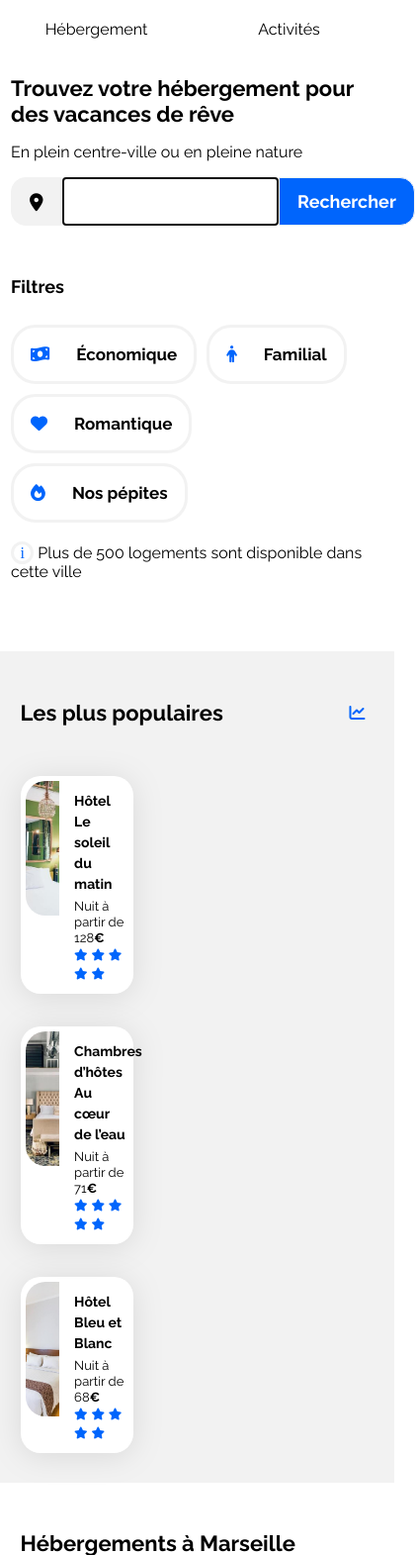
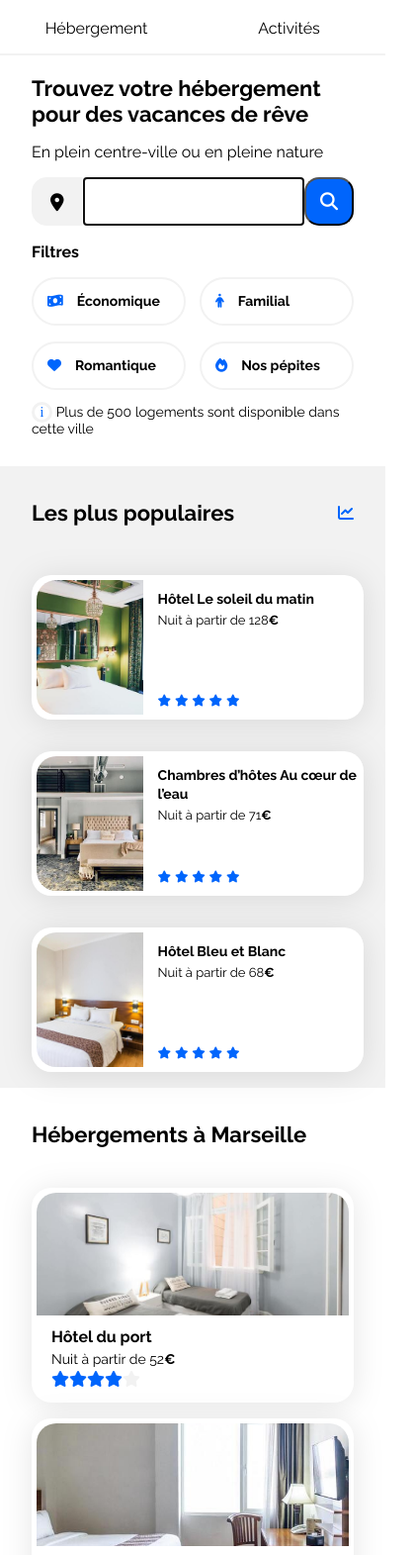
Before and after one commit to Simon-LM/OC_P3_booki, a plain HTML site: page index.html in a window 390 px wide. Shown: the part 38-1609 px from the top of the page at 99% size, 420 px wide, since content can reach past the window. Drawn offline with Linux system fonts and the light colour scheme.

Commit message:
almost finished

```diff
--- a/css/style.css
+++ b/css/style.css
@@ -53,15 +53,6 @@ aside {
     /* flex-wrap: wrap; */
 }
 
-footer {
-    display: flex;
-    justify-content: space-between; /* modifier */
-    background-color: var(--main-bg-color);
-    border-radius: 20px;
-    padding: 30px;
-    box-sizing: border-box;
-}
-
 h1, h2 {
     /* font-weight: 700; */
     font-size: 22px;
@@ -69,36 +60,33 @@ h1, h2 {
 }
 
 h3 {
-    /* font-weight: 700; */
+    font-size: 16px;
+    line-height: 19px;
+}
+
+h4 {
     font-size: 18px;
     line-height: 21px;
 }
 
-h4 {
+
+h5 {
+    /* font-weight: 700; */
+    font-size: 16px;
+    line-height: 19px;
+}
+
+p {
     font-weight: 400;
     font-size: 16px;
     line-height: 19px;
 }
 
-h5 {
-    /* font-weight: 700; */
-    font-size: 16px;
-    line-height: normal;
-}
+/* Nuit à partir de 52€
+font-size: 14px;
+line-height: 16px; */
 
-p {
-    font-weight: 400;
-    font-size: 14px;
-    line-height: 16px;
-}
 
-/*
-Footer/Link
-font-family: 'Raleway';
-font-style: normal;
-font-weight: 400;
-font-size: 16px;
-line-height: 19px; */
 
 
 ul {
@@ -187,6 +175,24 @@ nav {
 }
 
 
+
+
+
+/* .formulaire_et_filtre div form {
+    display: flex;
+
+    justify-content: left;
+} */
+
+
+.formulaire{
+    width: 40%;
+}
+
+
+
+
+
 /*** Formulaire ***/
 
 
@@ -198,8 +204,24 @@ form {
     margin: auto;
     font-size: 18px;
     font-weight: 700;
-    height: 50px
+    height: 50px;
+    /* width: 50vw; */
+    /* justify-self: left; */
 }
+
+form input {
+    /* display: flex; */
+    /* flex-flow: row; */
+    width: 100%;
+}
+
+/*
+form input {
+    display: flex;
+    flex-flow: row;
+    width: 25vw;
+} */
+
 
 label {
     display: flex;
@@ -224,23 +246,46 @@ label {
     color: black;
 }
 
+.fa-magnifying-glass {
+    width: 14px;
+    height: 18px;
+    color: white;
+}
+
 input {
     border: 1px solid #F2F2F2;
     font-size: 18px;
     font-weight: 700;
     /* height: 3,063em; */
     height: 49px;
+    /* width: 30vw; */
 }
 
-/* button {
-    background-color: #0065FC;
+button {
+    background-color: var(--main-color);
     border-radius: 0px 15px 15px 0px;
     font-size: 18px;
     font-weight: 700;
     height: 49px;
-    padding: 0.4em;
+    margin: 0em;
+    padding-top: 0em;
+    padding-left: 1em;
+    padding-right: 1em;
+    align-items: center;
+    text-align: center;
     color: white;
-} */
+}
+
+form button span {
+    display: inline;
+}
+
+
+.fa-magnifying-glass {
+    display: none;
+}
+
+
 
 .button_recherche {
     background-color: #0065FC;
@@ -284,6 +329,14 @@ input {
     flex-wrap: wrap;
     align-items: center;
     margin-top: 2em;
+    gap: 10px;
+}
+
+.filter-four {
+    display: flex;
+    flex-direction: row;
+    flex-wrap: wrap;
+    align-items: center;
     gap: 10px;
 }
 
@@ -333,11 +386,38 @@ input {
 
 /***** FOOTER *****/
 
+
+footer {
+    display: flex;
+    flex-direction: row;
+    background-color: var(--main-bg-color);
+    border-radius: 20px;
+    padding: 1em 2em;
+    margin-bottom: 2em;
+}
+
+.footer_table {
+    /* width: 33%; */
+    width: calc(100% / 3);
+}
+
+
+
 /* footer_links {
     font-weight: 400;
     font-size: 16px;
     line-height: 19px;
 } */
+
+
+/*
+Footer/Link
+font-family: 'Raleway';
+font-style: normal;
+font-weight: 400;
+font-size: 16px;
+line-height: 19px; */
+
 
 
 
@@ -367,7 +447,7 @@ input {
 }
 
 .card-title {
-    font-size: 16px;
+    /* font-size: 16px; */
 }
 
 .euro {
@@ -378,10 +458,15 @@ input {
     color: var(--main-bg-color)
 }
 
+
+
+
+
 /****** Hebergements And Populaires ***********/
 .hebergements-and-populaires {
     display: flex;
     justify-content: space-between;
+    /* height: 100%; */
 }
 
 .hebergements-and-populaires section {
@@ -389,6 +474,8 @@ input {
     /* border-radius: 20px; */
     /* padding: 30px; */
     /* box-sizing: border-box; */
+    height: 100%;
+    padding: 1em 2em;
 }
 
 /****** Hebergements ***********/
@@ -396,7 +483,6 @@ input {
     width: 65%;
     background-color: var(--main-bg-color);
     border-radius: 20px;
-    padding: 30px;
     box-sizing: border-box;
 }
 
@@ -424,20 +510,14 @@ input {
     margin-bottom: 1em;
 }
 
-/*
+/* H5 ou H4 ?
 Hôtel du port
 font-family: 'Raleway';
 font-style: normal;
 font-weight: 700;
 font-size: 16px;
-line-height: 19px;
+line-height: 19px; */
 
-Nuit à partir de 52€
-font-family: 'Raleway';
-font-style: normal;
-font-weight: 400;
-font-size: 14px;
-line-height: 16px; */
 
 .card_hebergement_photo {
     /* object-fit: fill; */
@@ -448,10 +528,32 @@ line-height: 16px; */
 }
 
 .card_hebergement_text {
+    /* font-size: 14px; */
+    /* line-height: 16px; */
     padding-left: 15px;
-    line-height: 0px;
+    /* line-height: 0px; */
+}
 
+
+.hebergements_card_order .card-title{
+    /* margin: 0em; */
+    margin-top: 0.5em;
+    margin-bottom: 0.3em;
 }
+
+
+.hebergements_card_order .card-subtitle{
+    margin-right: 0em;
+    margin-left: 0em;
+    margin-top: 0em;
+    margin-bottom: 0.1em ;
+}
+
+/*
+.hebergement-cards .card-subtitle{
+    margin: 0em;
+} */
+
 .stars {
     width: 81px;
     height: 13.25px;
@@ -466,7 +568,7 @@ line-height: 16px; */
 }
 
 .afficher_plus {
-    padding-top: 2em;
+    /* padding-top: 2em; */
     line-height: 0px;
     font-weight: 700;
     font-size: 18px;
@@ -479,7 +581,6 @@ line-height: 16px; */
     /* flex-wrap: wrap; */
     background-color: var(--main-bg-color);
     border-radius: 20px;
-    padding: 30px;
     box-sizing: border-box;
 }
 
@@ -497,7 +598,8 @@ line-height: 16px; */
 
 .populaires-cards .card {
     display: flex;
-    margin-top: 33px;
+    /* margin-top: 33px; */
+    margin-top: 2em;
 }
 
 .populaires-cards img {
@@ -581,6 +683,20 @@ line-height: 19px; */
 
 /* Medium devices (tablets) [ less/equal than 1024px at 1440 px] */
 @media (max-width: 1024px) {
+
+    .formulaire{
+        width: 60%;
+    }
+
+
+
+
+
+
+
+
+
+
     .hebergements-and-populaires {
         flex-direction: column;
     }
@@ -621,10 +737,37 @@ line-height: 19px; */
 /* Small devices (phones)[less than 768px at 320 px] */
 @media (max-width: 767.98px) {
 
+
+h4 {
+    font-weight: 400;
+    font-size: 16px;
+    line-height: 19px;
+}
+
+h5 {
+    /* line-height: 19px; */
+}
+
+
+
+
+
+
+p {
+    font-weight: 400;
+    font-size: 14px;
+    line-height: 16px;
+}
+
+
+
+
+
     .main-container {
         /* width: 100%; */
         /* max-width: 1440px; */
-        padding: 0% 0%;
+        padding: 0 0;
+        /* margin-bottom: 0em; */
         /* box-sizing: border-box; */
     }
 
@@ -664,6 +807,7 @@ line-height: 19px; */
         padding-bottom: 1em;
         margin-left: 0em;
         margin-right: 0em;
+        border-bottom: 2px solid var(--main-bg-color);
     }
 
     .menu_link:hover {
@@ -677,18 +821,179 @@ line-height: 19px; */
 
 
     .formulaire_et_filtre {
-        margin: 0% 5%;
+        /* width: 100%; */
+        /* margin: 0 5%; */
+        margin: 0em 2em;
+        /* padding: 5em 0em; */
     }
 
-    .filter {
+
+
+    /*** FORMULAIRE ***/
+
+
+    .formulaire{
+        width: 100%;
+    }
+
+    form {
         display: flex;
+        flex-direction: row;
+        align-items: center;
+        vertical-align: middle;
+        margin: auto;
+        font-size: 18px;
+        font-weight: 700;
+        height: 50px
+    }
+
+    /* label {
+        display: flex;
+        align-items: center;
+    } */
+
+    /* .search_icon {
+        border-radius: 15px 0px 0px 15px;
+        padding-top: 0.4em;
+        padding-bottom: 0.4em;
+        padding-left: 1em;
+        padding-right: 1em;
+        border: 1px solid #F2F2F2;
+        background-color: #F2F2F2;
+        height: 33px;
+    } */
+
+    /* .fa-location-dot {
+        width: 14px;
+        height: 18px;
+        color: black;
+    } */
+
+    .fa-magnifying-glass {
+        display: block;
+        width: 14px;
+        height: 18px;
+        color: white;
+    }
+
+    form button span {
+        display: none;
+    }
+
+
+    /* input {
+        border: 1px solid #F2F2F2;
+        font-size: 18px;
+        font-weight: 700;
+        height: 3,063em;
+        height: 49px;
+    }  */
+
+    button {
+        /* background-color: #0065FC; */
+        border-radius: 15px;
+        font-size: 18px;
+        height: 49px;
+        margin: 0em;
+        padding-top: 0em;
+        padding-left: 0.8em;
+        padding-right: 1em;
+    }
+
+
+    /*** FILTER ***/
+
+
+
+    .filter-block {
+        width: 100%;
+        display: flex;
+        /* flex-wrap: nowrap; */
+        flex-direction: column;
+        align-items: start;
+        /* flex-wrap: nowrap; */
+        /* align-items: center; */
+        margin-top: 0em;
+        /* padding: 0; */
+        /* margin: 0; */
+        gap: 0em;
+    }
+
+    .filter-four {
+        width: 100%;
+        display: flex;
+        flex-direction: column;
+        align-items: start;
+        gap: 1em;
+    }
+
+    .filter-pair {
+        width: 100%;
+        display: flex;
+        flex-direction: row;
         flex-wrap: wrap;
-        align-items: center;
-        margin-top: 2em;
-        gap: 10px;
-        height: 50px;
-        font-weight: 700;
+        justify-content: space-between;
+        /* align-items: center; */
+        gap: 0em;
     }
+
+    .filter-buttons {
+        /* flex-flow: nowrap; */
+        /* white-space: nowrap; */
+        font-size: 14px;
+        line-height: 16px;
+        width: calc(50% - 0.5em );
+        justify-content: left ;
+        /* align-items: center; */
+        /* padding: 1em; */
+        gap: 0px;
+        border: 2px solid #F2F2F2;
+        /* background-color: white; */
+        /* color: black; */
+        /* border-radius: 25px; */
+
+    }
+
+    .filter_icons {
+         /* width: 22px; */
+        /* height: 22px; */
+    }
+
+
+    /* Filter */
+
+    /* padding: 4px 19px; */
+
+
+    /* width: 162.5px; */
+    /* height: 50px; */
+
+    /* border: 2px solid #D9D9D9; */
+    /* border-radius: 25px; */
+
+
+    /* Vector */
+    /* position: absolute; */
+    /* width: 22px; */
+    /* height: 18.33px; */
+    /* left: calc(50% - 22px/2); */
+    /* top: calc(50% - 18.33px/2 + 0.17px); */
+
+
+
+
+
+
+
+
+
+
+
+
+
+
+
+
 
     .card {
         width: 100%;
@@ -698,6 +1003,7 @@ line-height: 19px; */
         display: flex;
         flex-direction: column-reverse;
         /* justify-content: space-between; */
+
     }
 
     .hebergements {
@@ -705,6 +1011,16 @@ line-height: 19px; */
         background-color: unset;
         /* padding: 0em; */
     }
+
+    .afficher_plus {
+        padding-top: 0em;
+        /* line-height: 0px; */
+        /* font-weight: 700; */
+        /* font-size: 18px; */
+    }
+
+
+
 
     /* .titre_hebergement {
         padding-bottom: 1em;
@@ -742,8 +1058,12 @@ line-height: 19px; */
 
     aside {
         width: 100%;
+        margin-top: 1em;
     }
 
+    .populaires-cards .card {
+        width: 100%;
+    }
 
     .populaires {
         /* padding: 0em; */
@@ -754,7 +1074,6 @@ line-height: 19px; */
         /* flex-direction: column;  */
         /* justify-content: space-between; */
     }
-
 
     .populaires-cards {
         display: flex;
@@ -800,8 +1119,13 @@ line-height: 19px; */
 
 
 
+    footer {
+        flex-direction: column;
+    }
 
-
+    .footer_table {
+        width: 100%;
+    }
 }
 
 /* Too Small devices [less than 320 px]*/
--- a/index.html
+++ b/index.html
@@ -31,27 +31,28 @@
             <div class="formulaire_et_filtre">
                 <h1>Trouvez votre hébergement pour des vacances de rêve</h1>
                 <p class="sous_titre_header">En plein centre-ville ou en pleine nature</p>
-                <form method="get" action="" >
+                <div class="formulaire">
+                    <form method="get" action="">
                         <label class="search_icon"><i class="fa-solid fa-location-dot"></i></label>
                         <input type="search" name="ville" id="rechercher" autofocus required>
-                    <!-- <button for="rechercher">Rechercher</button> -->
-                    <input type="submit" value="Rechercher" class="button_recherche">
+                        <button for="rechercher"><i class="fa-solid fa-magnifying-glass"></i><span>Rechercher</span></button>
                     </form>
+                </div>
                 <div class="filter-block">
                     <h3>Filtres</h3>
+                    <div class="filter-four">
                         <div class="filter-pair">
-                        <div class="filter-pair">
-                            <button class="filter-buttons"><i class="fa-solid fa-money-bill-wave"></i>Économique</button>
-                            <button class="filter-buttons"><i class="fa-solid fa-person"></i>Familial</button>
+                            <button class="filter-buttons"><i class="fa-solid fa-money-bill-wave filter_icons"></i>Économique</button>
+                            <button class="filter-buttons"><i class="fa-solid fa-person filter_icons"></i>Familial</button>
                         </div>
                         <div class="filter-pair">
-                            <button class="filter-buttons"><i class="fa-solid fa-heart"></i>Romantique</button>
-                            <button class="filter-buttons"><i class="fa-solid fa-fire"></i>Nos pépites</button>
+                            <button class="filter-buttons"><i class="fa-solid fa-heart filter_icons"></i>Romantique</button>
+                            <button class="filter-buttons"><i class="fa-solid fa-fire filter_icons"></i>Nos pépites</button>
                         </div>
                     </div>
                 </div>
                 <div>
-                    <h4><span class="info">i</span> Plus de 500 logements sont disponible dans cette ville</h4>
+                    <p><span class="info">i</span> Plus de 500 logements sont disponible dans cette ville</p>
                 </div>
             </div>
 
@@ -63,8 +64,8 @@
                         <article class="card card_hebergement"><a href="#">
                             <img class="card_hebergement_photo" src="/images/hebergements/fred-kleber.jpg" alt="Photo hotêl du port">
                             <div class="card_hebergement_text">
-                                <h5>Hôtel du port</h5>
-                                <p>Nuit à partir de 52€</p>
+                                <h3 class="card-title">Hôtel du port</h3>
+                                <p class="card-subtitle">Nuit à partir de 52<span class="euro">€</span></p>
                                 <span class="stars"><i class="fa-solid fa-star fa-star_blue"></i><i class="fa-solid fa-star fa-star fa-star_blue"></i><i class="fa-solid fa-star fa-star fa-star_blue"></i><i class="fa-solid fa-star fa-star fa-star_blue"></i><i class="fa-solid fa-star fa-star_grey"></i></span>
                             </div>
                             </a>
@@ -72,8 +73,8 @@
                         <article class="card card_hebergement"><a href="#">
                             <img class="card_hebergement_photo" src="/images/hebergements/febrian-zakaria.jpg" alt="Photo hotêl du port">
                             <div class="card_hebergement_text">
-                                <h5>Hôtel Chez Amina</h5>
-                                <p>Nuit à partir de 96€</p>
+                                <h3 class="card-title">Hôtel Chez Amina</h3>
+                                <p class="card-subtitle">Nuit à partir de 96€</p>
                                 <span class="stars"><i class="fa-solid fa-star fa-star_blue"></i><i class="fa-solid fa-star fa-star fa-star_blue"></i><i class="fa-solid fa-star fa-star fa-star_blue"></i><i class="fa-solid fa-star fa-star fa-star_blue"></i><i class="fa-solid fa-star fa-star_grey"></i></span>
                             </div>
                             </a>
@@ -81,8 +82,8 @@
                         <article class="card card_hebergement"><a href="#">
                             <img class="card_hebergement_photo" src="/images/hebergements/reisetopia.jpg" alt="Photo hotêl du port">
                             <div class="card_hebergement_text">
-                                <h5>Hôtel Les mouettes</h5>
-                                <p>Nuit à partir de 76€</p>
+                                <h3 class="card-title">Hôtel Les mouettes</h3>
+                                <p class="card-subtitle">Nuit à partir de 76€</p>
                                 <span class="stars"><i class="fa-solid fa-star fa-star_blue"></i><i class="fa-solid fa-star fa-star fa-star_blue"></i><i class="fa-solid fa-star fa-star fa-star_blue"></i><i class="fa-solid fa-star fa-star fa-star_blue"></i><i class="fa-solid fa-star fa-star_grey"></i></span>
                             </div>
                             </a>
@@ -90,8 +91,8 @@
                         <article class="card card_hebergement"><a href="#">
                             <img class="card_hebergement_photo" src="/images/hebergements/annie-spratt.jpg" alt="Photo hotêl du port">
                             <div class="card_hebergement_text">
-                                <h5>Hôtel de la mer</h5>
-                                <p>Nuit à partir de 46€</p>
+                                <h3 class="card-title">Hôtel de la mer</h3>
+                                <p class="card-subtitle">Nuit à partir de 46€</p>
                                 <span class="stars"><i class="fa-solid fa-star fa-star_blue"></i><i class="fa-solid fa-star fa-star fa-star_blue"></i><i class="fa-solid fa-star fa-star fa-star_blue"></i><i class="fa-solid fa-star fa-star fa-star_blue"></i><i class="fa-solid fa-star fa-star_grey"></i></span>
                             </div>
                             </a>
@@ -99,8 +100,8 @@
                         <article class="card card_hebergement"><a href="#">
                             <img class="card_hebergement_photo" src="/images/hebergements/marcus-loke.jpg" alt="Photo hotêl du port">
                             <div class="card_hebergement_text">
-                                <h5>Auberge La Canebière</h5>
-                                <p>Nuit à partir de 25€</p>
+                                <h3 class="card-title">Auberge La Canebière</h3>
+                                <p class="card-subtitle">Nuit à partir de 25€</p>
                                 <span class="stars"><i class="fa-solid fa-star fa-star_blue"></i><i class="fa-solid fa-star fa-star fa-star_blue"></i><i class="fa-solid fa-star fa-star fa-star_blue"></i><i class="fa-solid fa-star fa-star fa-star_blue"></i><i class="fa-solid fa-star fa-star_grey"></i></span>
                             </div>
                             </a>
@@ -108,8 +109,8 @@
                         <article class="card card_hebergement"><a href="#">
                             <img class="card_hebergement_photo" src="/images/hebergements/nicate-lee.jpg" alt="Photo hotêl du port">
                             <div class="card_hebergement_text">
-                                <h5>Auberge Le Panier</h5>
-                                <p>Nuit à partir de 23€</p>
+                                <h3 class="card-title">Auberge Le Panier</h3>
+                                <p class="card-subtitle">Nuit à partir de 23€</p>
                                 <span class="stars"><i class="fa-solid fa-star fa-star_blue"></i><i class="fa-solid fa-star fa-star fa-star_blue"></i><i class="fa-solid fa-star fa-star fa-star_blue"></i><i class="fa-solid fa-star fa-star fa-star_blue"></i><i class="fa-solid fa-star fa-star_grey"></i></span>
                             </div>
                             </a>
@@ -192,49 +193,47 @@
                     <article class="card_activites">
                         <a href="#">
                             <img src="/images/activites/reno-laithienne.jpg" alt="Photo Vieux-Port" class="card_activites_photo">
-                            <h5 class="card_activites_text">Vieux-Port</h5>
+                            <h3 class="card_activites_text">Vieux-Port</h3>
                         </a>
                     </article>
                     <article class="card_activites">
                         <a href="#">
                             <img src="/images/activites/paul-hermann.jpg" alt="Photo Vieux-Port" class="card_activites_photo">
-                            <h5 class="card_activites_text">Fort de Pomègues</h5>
+                            <h3 class="card_activites_text">Fort de Pomègues</h3>
                         </a>
                     </article>
                     <article class="card_activites">
                         <a href="#">
                           <img src="/images/activites/kilyan-sockalingum.jpg" alt="Photo Vieux-Port" class="card_activites_photo">
-                            <h5 class="card_activites_text">Parc national des Calanques</h5>
+                            <h3 class="card_activites_text">Parc national des Calanques</h3>
                          </a>
                     </article>
                     <article class="card_activites">
                         <a href="#">
                             <img src="/images/activites/florian-wehde.jpg" alt="Photo Vieux-Port" class="card_activites_photo">
-                            <h5 class="card_activites_text">Notre-Dame-de-la-Garde</h5>
+                            <h3 class="card_activites_text">Notre-Dame-de-la-Garde</h3>
                         </a>
                     </article>
                 </div>
             </section>
         </main>
         <footer>
-            <table>
-                <div>
+            <div class="footer_table">
                 <H3>À propos</H3>
                 <p><a href="#">Fonctionnement du site</a></p>
                 <p><a href="#">Conditions générales</a></p>
                 <p><a href="#">Données et confidentialité</a></p>
             </div>
-                <div>
+            <div class="footer_table">
                 <H3>Nos Hébergements</H3>
                 <p><a href="#">Charte qualité </a></p>
                 <p><a href="#">Proposer votre hôtel</a></p>
             </div>
-                <div>
+            <div class="footer_table">
                 <H3>Assistance</H3>
                 <p><a href="#">centre d'aide </a></p>
                 <p><a href="#">Nous contacter</a></p>
             </div>
-            </table>
         </footer>
     </div>
 </body>
```
Also changed, not shown: images/icons/Vector.png (added). Lines whose indentation alone changed are shown as unchanged.
